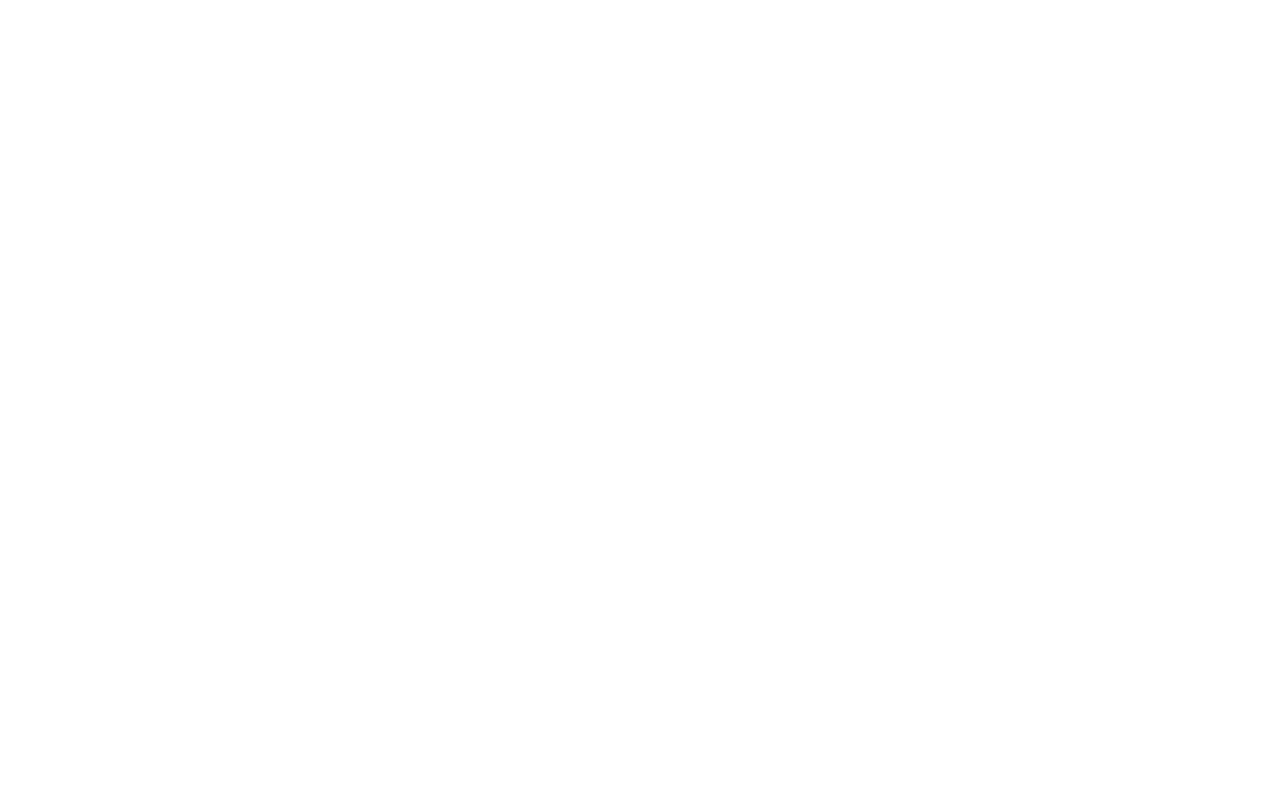
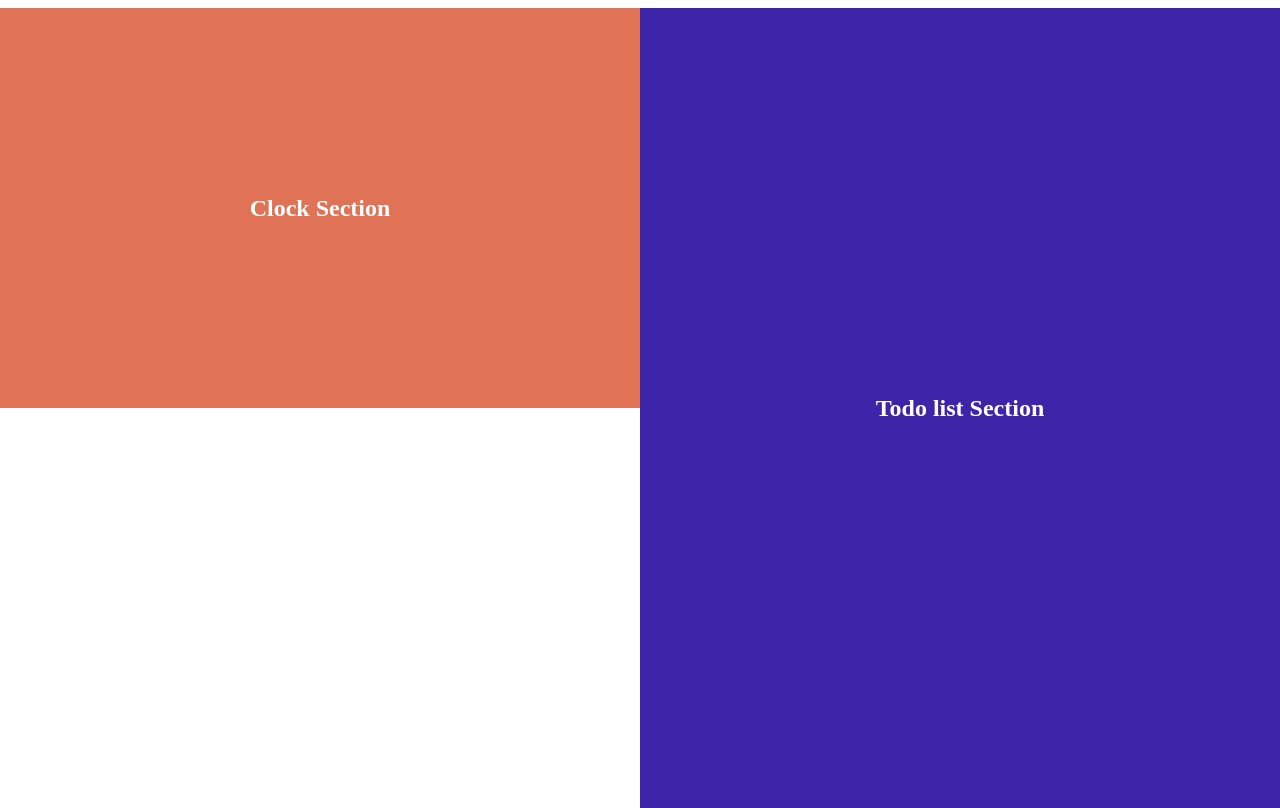
Before and after one commit to syedsadman16/HYO-Summer2020-Orientation, a plain HTML site: page static/index.html in a window 1280 px wide. Drawn offline with Linux system fonts and the light colour scheme.

Commit message:
Added right and left columns

```diff
--- a/static/index.html
+++ b/static/index.html
@@ -5,11 +5,24 @@
     <meta charset="UTF-8">
     <meta name="viewport" content="width=device-width, initial-scale=1.0">
     <title>PomoToDo</title>
+    <link rel="stylesheet" type="text/css" href="stylesheet.css">
 </head>
+
 <body>
-  <div id="timer"/>
 
-  <div id="todo"/>
+  <section class="container">
+    <div class="left" id="timer">
+      <article>
+        <h1>Clock Section</h1>
+      </article>
+    </div>
+
+    <div class="right" id="todo">
+      <article>
+        <h1>Todo list Section</h1>
+      </article>
+    </div>
+  </section>
 
 </body>
 </html>
--- /dev/null
+++ b/static/stylesheet.css
@@ -0,0 +1,53 @@
+
+  * {
+    box-sizing: border-box;
+  }
+
+  body {
+    font-size: 1.50rem;
+  }
+
+  section {
+    color: #fff;
+    text-align: center;
+  }
+
+  div {
+    height: 100%;
+  }
+
+  article {
+    position: absolute;
+    top: 50%;
+    left: 50%;
+    transform: translate(-50%, -50%);
+    padding: 10px;
+    width: 100%;
+
+  }
+
+  h1 {
+    font-size: 1.50rem;
+  }
+
+  /* Pattern styles */
+  .container {
+    display: grid;
+    width: 100%;
+    height: 100%;
+  }
+
+  .left {
+    background-color: #d43d17b9;
+    position: fixed;
+    left: 0px;
+    width: 50%;
+    height: 50%;
+  }
+
+  .right {
+    background-color: #3d25aa;
+    position: absolute;
+    right: 0px;
+    width: 50%;
+  }
```
